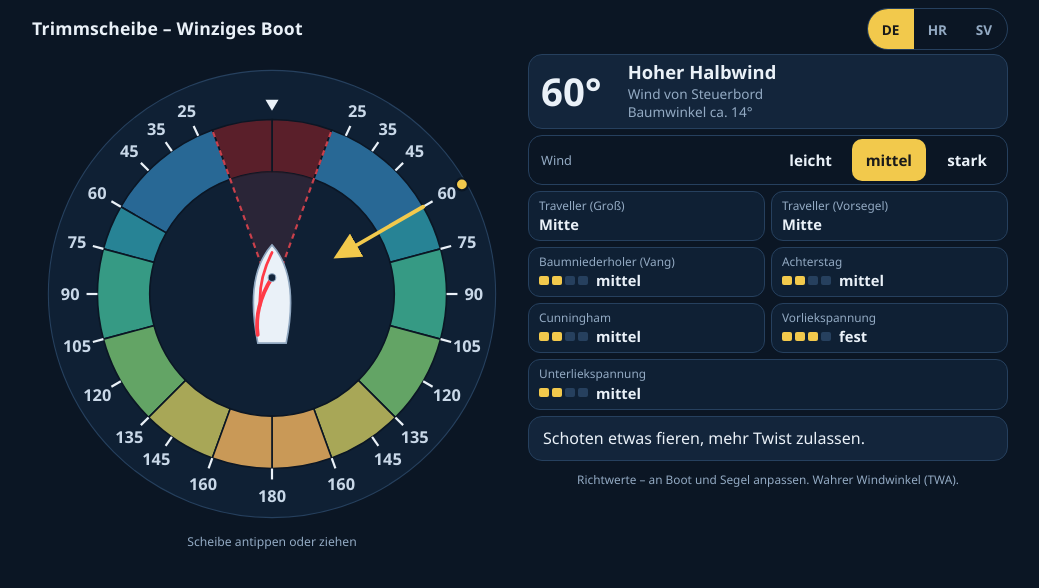
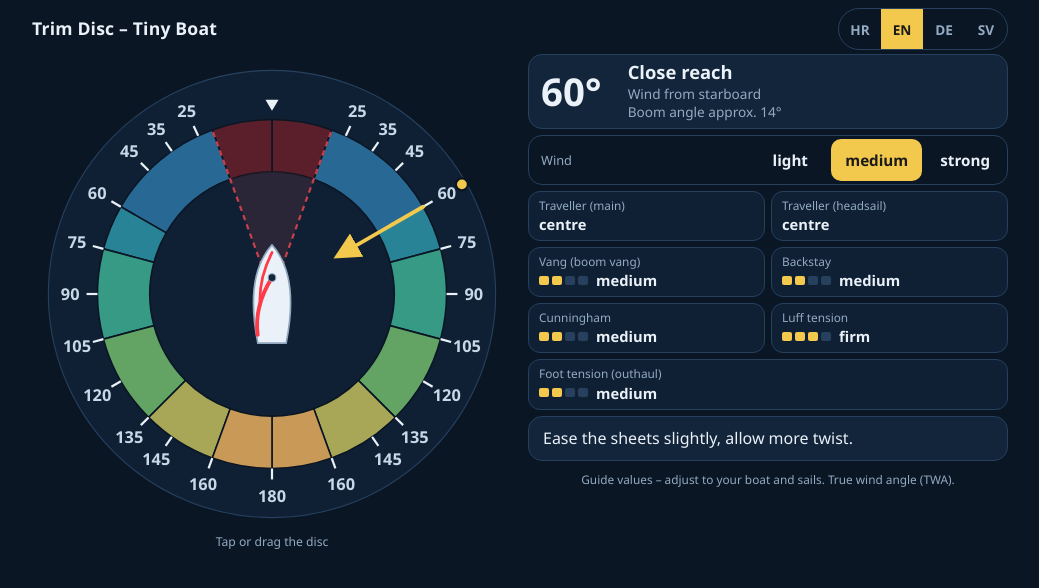
Before and after one commit to trimarinus/trimdisk, a plain HTML site: page index.html in a window 1280 px wide. Shown: the whole page, without its empty margins (120-1159 px from the left). Drawn offline with Linux system fonts and the light colour scheme.

Commit message:
Add files via upload

```diff
--- a/index.html
+++ b/index.html
@@ -26,7 +26,7 @@ header{display:flex;align-items:center;justify-content:space-between;gap:10px;ma
 h1{font-size:1.1rem;line-height:1.2;margin:0;font-weight:700;letter-spacing:.01em;min-width:0;flex:1}
 .langs{display:flex;flex:none;border:1px solid var(--line);border-radius:999px;overflow:hidden}
 .langs button{background:none;border:0;color:var(--mute);font:inherit;font-weight:700;font-size:.85rem;
-  padding:0 14px;min-width:46px;min-height:40px;cursor:pointer}
+  padding:0 11px;min-width:42px;min-height:40px;cursor:pointer}
 .langs button[aria-pressed="true"]{background:var(--wind);color:#1a1a1a}
 
 #disc{display:block;width:min(100%,max(240px,calc(100vh - 430px)));width:min(100%,max(240px,calc(100svh - 430px)));height:auto;margin:0 auto;touch-action:none;cursor:pointer}
@@ -76,7 +76,7 @@ button:focus-visible{outline:2px solid var(--wind);outline-offset:2px}
 <header>
   <h1 id="title"></h1>
   <div class="langs" role="group" aria-label="Sprache / Jezik / Språk">
-    <button data-l="de">DE</button><button data-l="hr">HR</button><button data-l="sv">SV</button>
+    <button data-l="hr">HR</button><button data-l="en">EN</button><button data-l="de">DE</button><button data-l="sv">SV</button>
   </div>
 </header>
 <div class="layout">
@@ -149,7 +149,7 @@ hr:{
  title:"Trim-disk – Malešan brod", hint:"Dodirni ili povuci disk",
  off:"✓ Radi bez interneta", wind:"Vjetar s", stbd:"desnog boka", port:"lijevog boka", boom:"Kut boma oko", none:"jedra lepršaju",
  foot:"Orijentacijske vrijednosti – prilagodi brodu i jedrima. Pravi kut vjetra (TWA).",
- cu:"Cunningham", vg:"Vang", bs:"Krmeni štraj", lt:"Zategnutost prednjeg poruba", ul:"Baza glavnog jedra", lv:["opušteno","lagano","srednje","čvrsto","vrlo čvrsto"], tv:"Traveler (glavno jedro)", tw:["prema vjetru","sredina","prema zavjetrini"], tn:"škota regulira", kv:"Klizač (flok)", kw:["naprijed","sredina","prema krmi"], kb:"na tangunu", wl:"Vjetar", wv:["slab","umjeren","jak"],
+ cu:"Cunningham", vg:"Vang", bs:"Krmeni štraj", lt:"Zategnutost prednjeg poruba", ul:"Zategnutost donjeg poruba", lv:["opušteno","lagano","srednje","čvrsto","vrlo čvrsto"], tv:"Traveler (glavno jedro)", tw:["prema vjetru","sredina","prema zavjetrini"], tn:"škota regulira", kv:"Klizač (flok)", kw:["naprijed","sredina","prema krmi"], kb:"na tangunu", wl:"Vjetar", wv:["slab","umjeren","jak"],
  nogo:"No-go zona (ispod 20°)", z1:"U orcu", z2:"Uski poluvjetar", z3:"Poluvjetar", z4:"Široki poluvjetar", z5:"Kosi krmeni vjetar", z6:"Krmeni vjetar",
  t_nogo:"Jedra lepršaju, nema pogona. Okreni od vjetra na najmanje 20°.",
  t_z1:"Škote zategnute, glavno jedro gotovo u osi broda. Flok zategnut. Vunići na zadnjem rubu glavnog jedra trebaju ići ravno prema krmi.",
@@ -158,6 +158,19 @@ hr:{
  t_z4:"Škote jako popuštene, vang zategnut. Flok po potrebi na tangun.",
  t_z5:"Glavno jedro daleko otvoreno, moguć gennaker. Pazi na nehotični okret krmom.",
  t_z6:"Leptir (glavno jedro i flok na suprotnim stranama) ili gennaker. Postavi preventer."},
+en:{
+ title:"Trim Disc – Tiny Boat", hint:"Tap or drag the disc",
+ off:"✓ Works offline", wind:"Wind from", stbd:"starboard", port:"port", boom:"Boom angle approx.", none:"sails luffing",
+ foot:"Guide values – adjust to your boat and sails. True wind angle (TWA).",
+ cu:"Cunningham", vg:"Vang (boom vang)", bs:"Backstay", lt:"Luff tension", ul:"Foot tension (outhaul)", lv:["loose","light","medium","firm","very firm"], tv:"Traveller (main)", kv:"Traveller (headsail)", kw:["forward","centre","aft"], kb:"poled out", tw:["windward","centre","leeward"], tn:"sheet controls", wl:"Wind", wv:["light","medium","strong"],
+ nogo:"No-go zone (under 20°)", z1:"Close-hauled", z2:"Close reach", z3:"Beam reach", z4:"Broad reach", z5:"Deep reach", z6:"Running",
+ t_nogo:"Sails luff, no drive. Bear away to at least 20°.",
+ t_z1:"Sheets in, boom near the centreline. Headsail trimmed in. Telltales on the leech should stream straight aft.",
+ t_z2:"Ease the sheets slightly, allow more twist.",
+ t_z3:"Ease the sheets until the luff just starts to lift, then trim in a touch. Tighten the vang.",
+ t_z4:"Ease the sheets well out, vang tight. Pole out the headsail if needed.",
+ t_z5:"Main well out, gennaker possible. Watch out for an accidental gybe.",
+ t_z6:"Goose-wing (main and headsail on opposite sides) or gennaker. Rig a preventer."},
 sv:{
  title:"Trimskiva – Pyttelilla båten", hint:"Tryck eller dra på skivan",
  off:"✓ Fungerar offline", wind:"Vind från", stbd:"styrbord", port:"babord", boom:"Bomvinkel ca", none:"seglet fladdrar",
@@ -196,7 +209,7 @@ var lang="de", twa=60, side=1; // side +1 = Wind von Steuerbord
 try{
   var s=localStorage.getItem("trim_lang");
   var n=(navigator.language||"de").slice(0,2);
-  lang=T[s]?s:(T[n]?n:"de");
+  lang=T[s]?s:(T[n]?n:"en");
 }catch(e){}
 
 var NS="http://www.w3.org/2000/svg";
```
